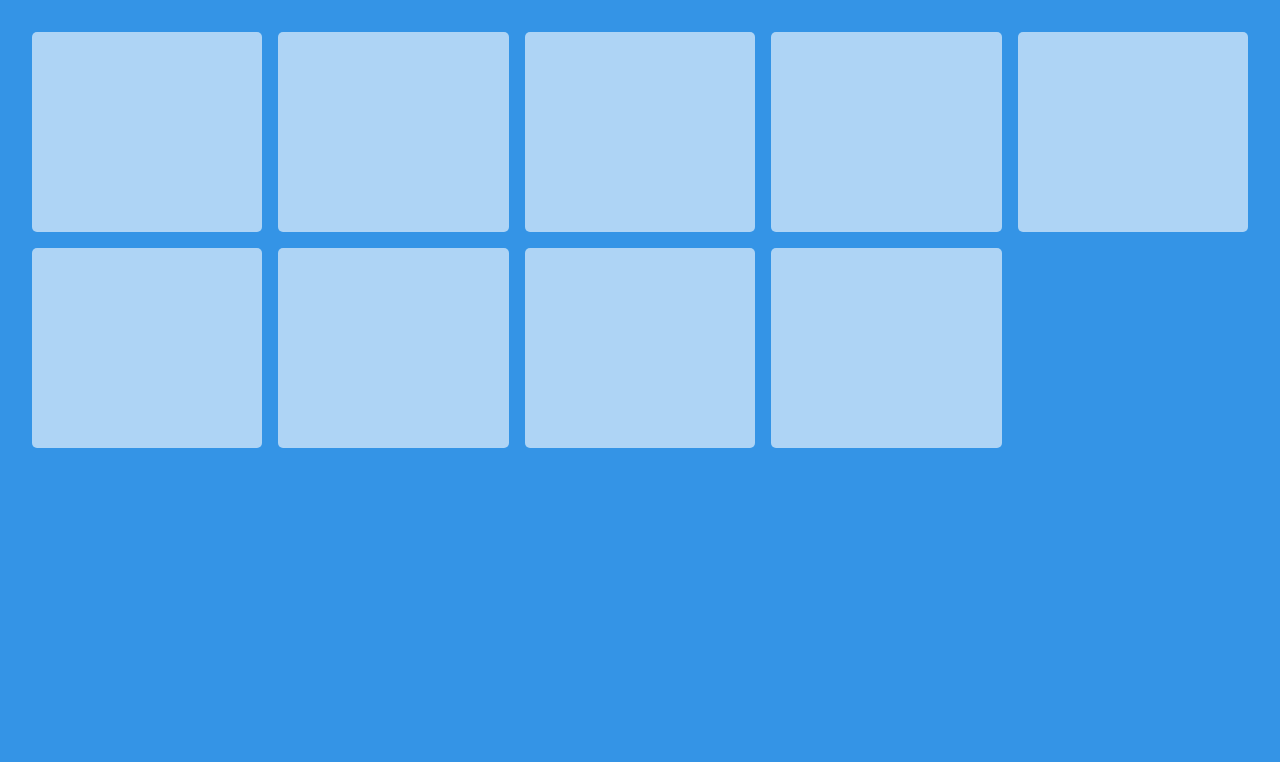
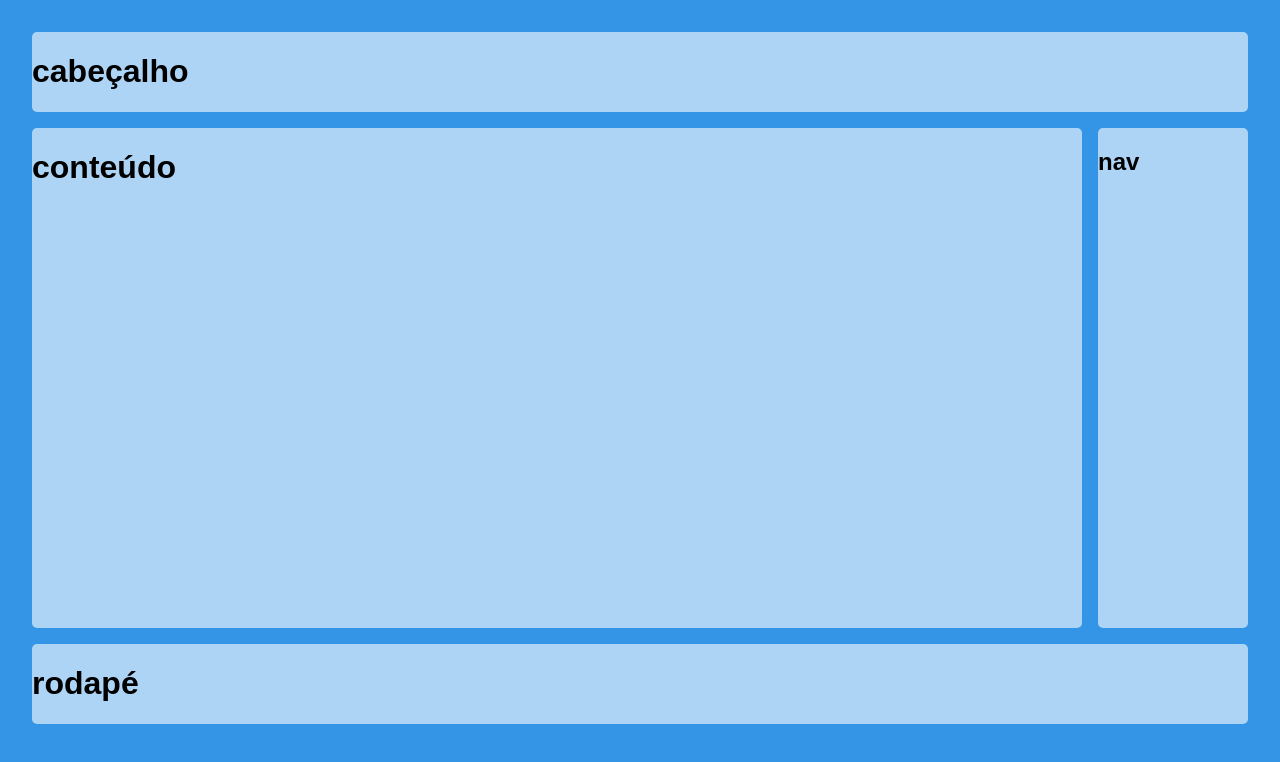
Before and after one commit to code-pisces/css-grid-layout-bootcamp-cataline, a plain HTML site: page index.html in a window 1280 px wide. Drawn offline with Linux system fonts and the light colour scheme.

Commit message:
Grid Areas

```diff
--- a/index.html
+++ b/index.html
@@ -23,24 +23,44 @@
 
       .container {
         display: grid;
-        grid-template-columns: repeat(auto-fit, minmax(200px, 1fr));
-        grid-auto-rows: 200px;
+        grid-template-columns: 1fr 150px;
+        grid-template-rows: auto 500px auto;
+        grid-template-areas:
+        "header header"
+        "content nav" /*'content .' para onde seria o nav ser um buraco vazio*/
+        "footer footer";
         gap: 1rem;
-        /*grid-auto-flow: column;*/
+      }
+
+      .header {
+        grid-area: header;
+      }
+
+      .content {
+        grid-area: content;
+      }
+
+      .footer {
+        grid-area: footer;
+      }
+
+      .nav {
+        grid-area: nav;
       }
     </style>
   </head>
   <body>
     <div class="container">
-      <div class="item"></div>
-      <div class="item"></div>
-      <div class="item"></div>
-      <div class="item"></div>
-      <div class="item"></div>
-      <div class="item"></div>
-      <div class="item"></div>
-      <div class="item"></div>
-      <div class="item"></div>
+      <header class="header item">
+        <h1>cabeçalho</h1>
+      </header>
+      <main class="content item">
+        <h1>conteúdo</h1>
+      </main>
+      <footer class="footer item">
+        <h1>rodapé</h1>
+      </footer>
+      <nav class="nav item"><h1>nav</h1></nav>
     </div>
   </body>
 </html>
```
